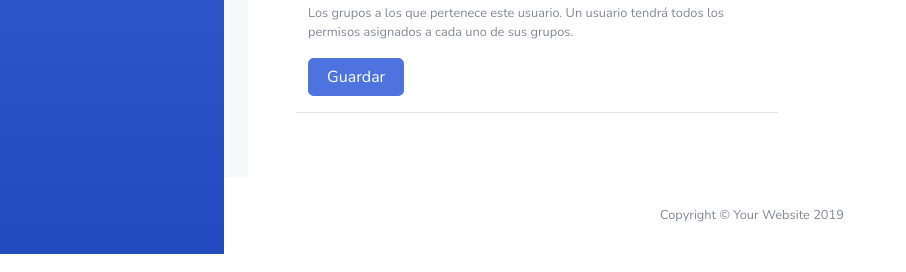
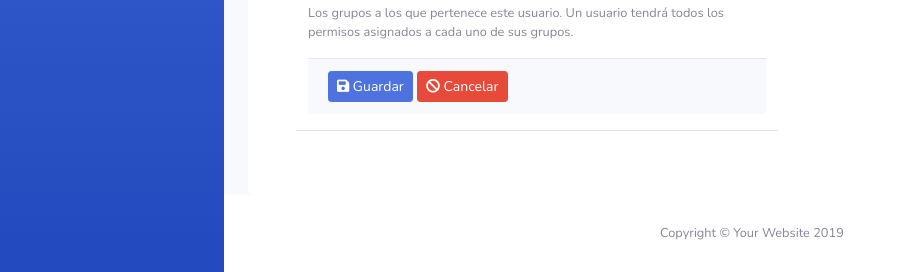
Before and after one commit to omarcevallos/omar, a Django app: page /usuarios/usuario_create/ in a window 1280 px wide. Shown: the part 786-1058 px from the top of the page, without its empty margins (0-906 px from the left). Run offline with Django 3.2, Linux system fonts and the light colour scheme; some libraries are stand-ins or nearby versions.

Commit message:
crear usuario

```diff
--- a/templates/backend/sidebar.html
+++ b/templates/backend/sidebar.html
@@ -2,7 +2,7 @@
 <ul class="navbar-nav bg-gradient-primary sidebar sidebar-dark accordion" id="accordionSidebar">
 
   <!-- Sidebar - Brand -->
-  <a class="sidebar-brand d-flex align-items-center justify-content-center" href="index.html">
+  <a class="sidebar-brand d-flex align-items-center justify-content-center"  href="{% url 'inicio' %}">
     <div class="sidebar-brand-icon rotate-n-15">
       <i class="fas fa-laugh-wink"></i>
     </div>
@@ -14,7 +14,7 @@
 
   <!-- Nav Item - Dashboard -->
   <li class="nav-item active">
-    <a class="nav-link" href="index.html">
+    <a class="nav-link" href="{% url 'inicio' %}">
       <i class="fas fa-fw fa-tachometer-alt"></i>
       <span>Menú</span></a>
   </li>
--- a/templates/usuarios/usuario_create.html
+++ b/templates/usuarios/usuario_create.html
@@ -20,11 +20,13 @@
                 <div class="form-group col 3">
                   {% bootstrap_form form %}
                 </div>
-                <div class="col-3 align-self-center">
-
-                <a href="login.html" class="btn btn-primary  btn-block">
-                  Guardar
-                </a>
+                <div class="col align-self-center">
+                  <div class="card-footer">
+                    <button class="btn btn-sm btn-primary" type="submit">
+                      <i class="fas fa-save"></i> Guardar</button>
+                    <a class="btn btn-sm btn-danger"  href="{% url 'usuarios:usuario_list' %}">
+                      <i class="fa fa-ban"></i> Cancelar</a>
+                  </div>
               </div>
 
               </form>
--- a/usuarios/views.py
+++ b/usuarios/views.py
@@ -1,14 +1,21 @@
-from django.shortcuts import render
+from django.shortcuts import render, redirect
 from .forms import UserForm
 from django.contrib.auth.models import User
 from .models import *
 # Create your views here.
 def usuario_create(request):
     form = UserForm()
-
-    context = {
-        'form': form,
-    }
+    if request.method == 'POST':
+        form= UserForm(request.POST)
+        if form.is_valid():
+            user = form.save(commit=False)
+            user.set_password(user.password)
+            user.save()
+            return redirect('usuarios:usuario_list')
+    else:
+        context = {
+            'form': form,
+        }
 
     return render(request, 'usuarios/usuario_create.html', context)
 
```
Also changed, not shown: templates/usuarios/usuario_list.html (+3 -4 lines).
